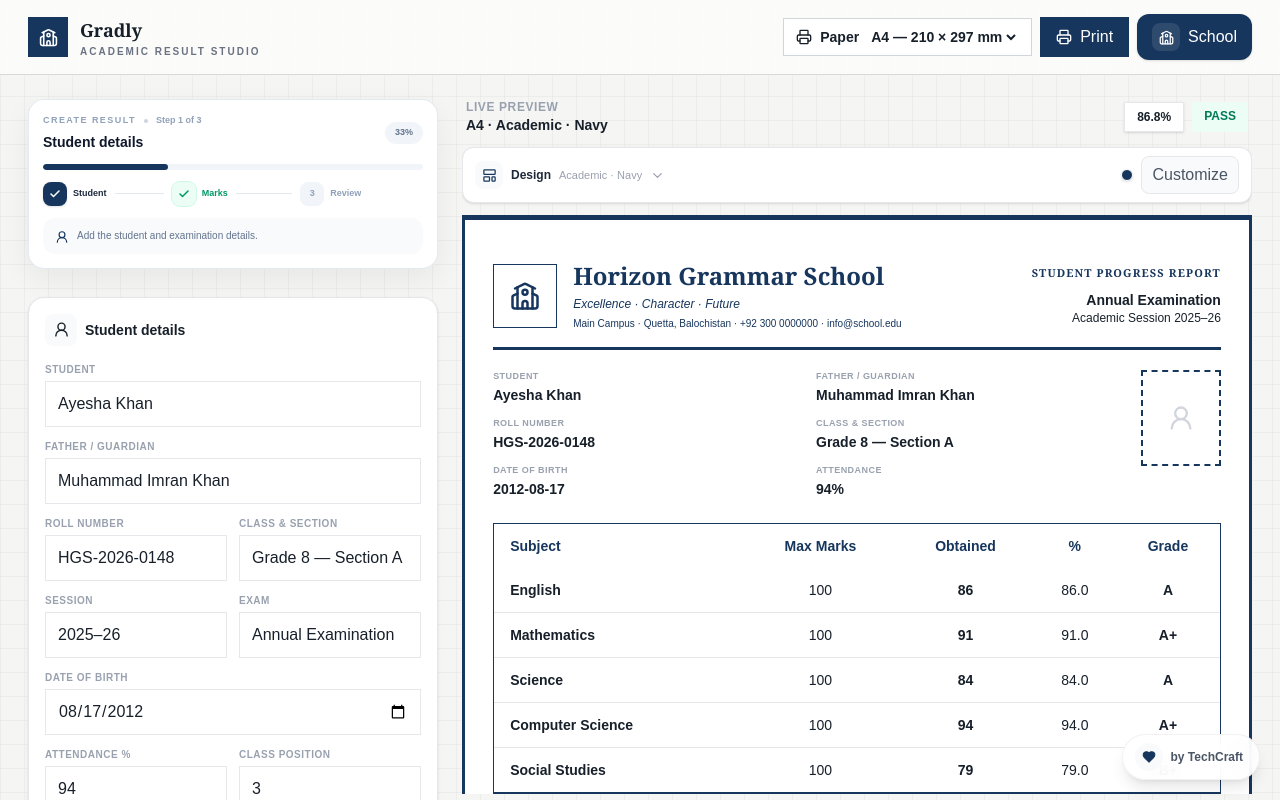
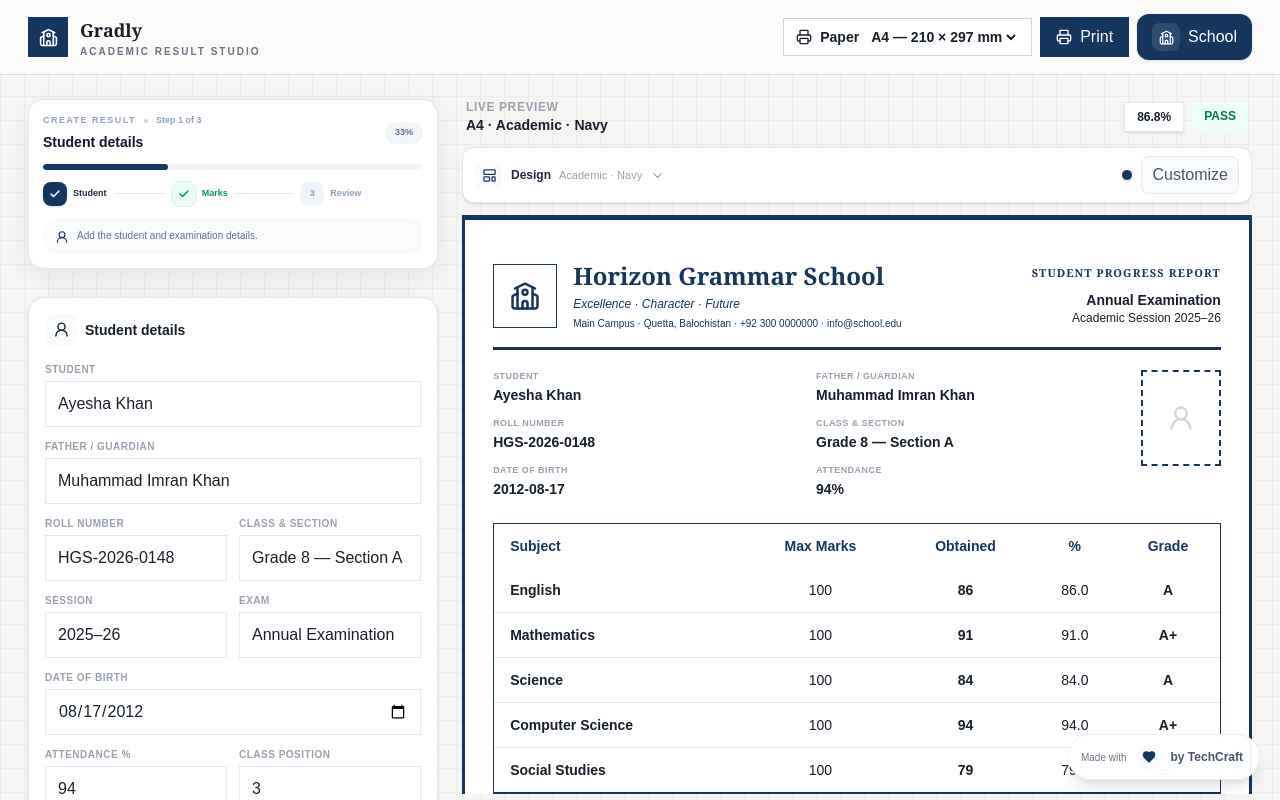
Before and after one commit to merajNizBaloch/gradly, a Next.js app: page / in a window 1280 px wide. Shown: the top 800 px of the page. Built offline with nearby package versions, Linux system fonts and the light colour scheme.

Commit message:
Restore Made with footer branding

```diff
--- a/src/app/components/site-footer.tsx
+++ b/src/app/components/site-footer.tsx
@@ -30,6 +30,7 @@ export default function SiteFooter() {
         aria-label="Made with love by TechCraft"
         className="pointer-events-auto group flex items-center gap-2 rounded-full border border-black/5 bg-white/90 px-3 py-2 shadow-lg shadow-black/10 backdrop-blur-md transition-all duration-300 hover:-translate-y-1 hover:shadow-xl"
       >
+        <span className="text-[10px] font-medium text-gray-500">Made with</span>
         <span
           className="grid h-7 w-7 place-items-center rounded-full bg-gray-50 transition-transform duration-300 group-hover:scale-110"
           style={{ color: themeColor }}
```
